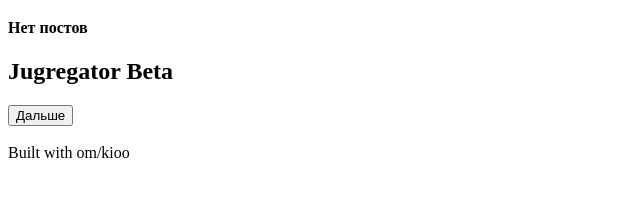
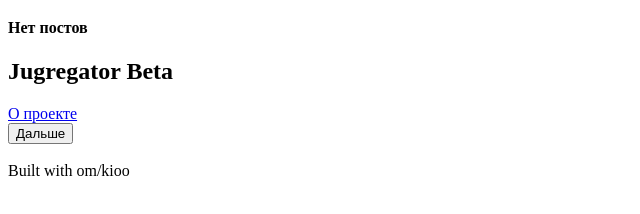
Before and after one commit to UndeRus/jugretop-om, a plain HTML site: page resources/public/template.html in a window 1280 px wide. Shown: the part 184-398 px from the top of the page, without its empty margins (0-640 px from the left). Drawn offline with Linux system fonts and the light colour scheme.

Commit message:
Bidi begin

```diff
--- a/resources/public/template.html
+++ b/resources/public/template.html
@@ -31,6 +31,7 @@
     <div class="container" id="root">
         <header>
             <h2 id="title" class="text-center">Jugregator Beta</h2>
+            <a href="/#/about">О проекте</a>
         </header>
         <div id="content" class="row">
 
```
Also changed, not shown: 2 other files.
